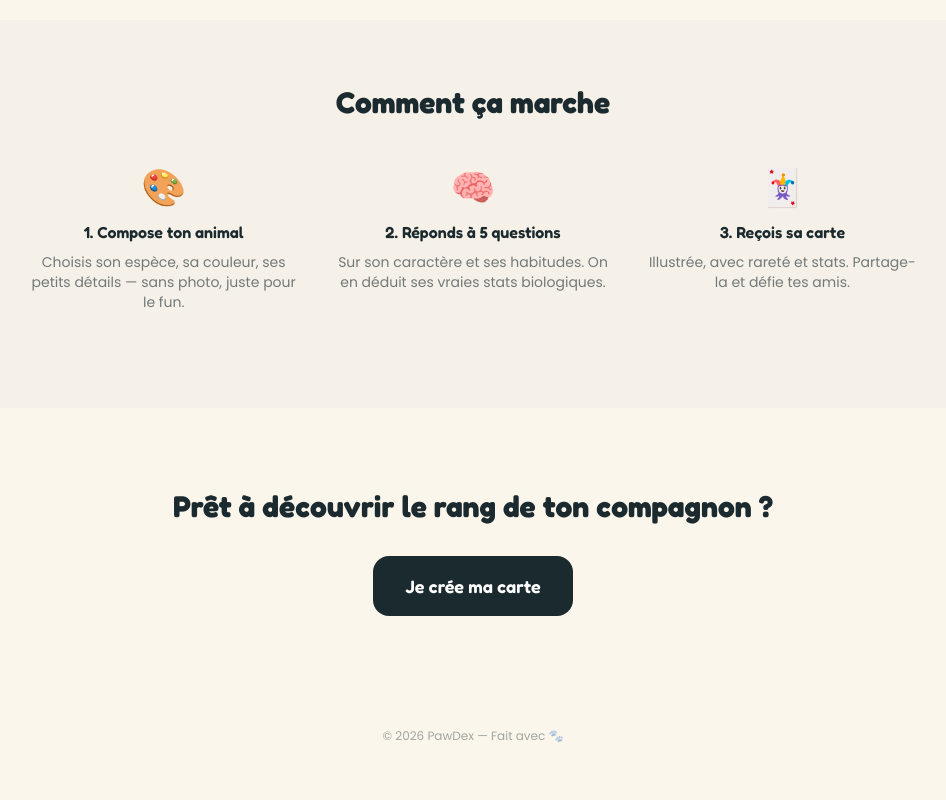
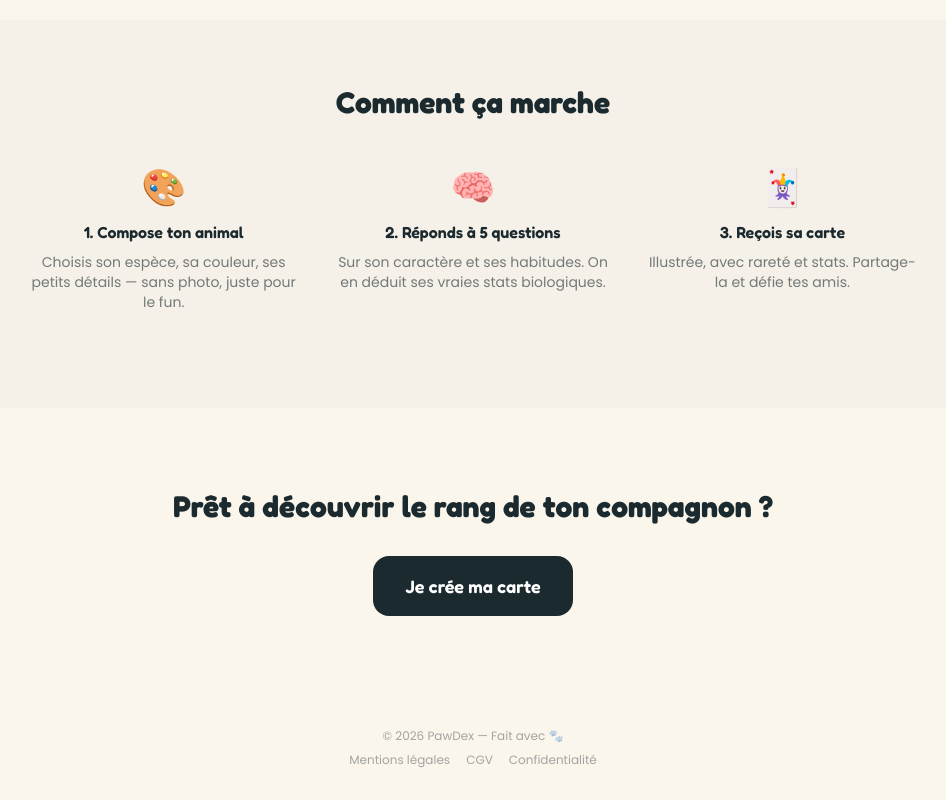
Before and after one commit to roxaneboire44-debug/pawdex, a Next.js app: page / in a window 1280 px wide. Shown: the part 1340-2140 px from the top of the page, without its empty margins (167-1113 px from the left). Before the commit the page ends 2116 px from the top, so only its background shows below. Built offline with nearby package versions, Linux system fonts and the light colour scheme.

Commit message:
Update page.tsx

```diff
--- a/app/page.tsx
+++ b/app/page.tsx
@@ -123,8 +123,13 @@ export default function Home() {
         </Link>
       </section>
 
-      <footer className="px-6 py-8 text-center text-xs text-ink/40">
-        © {new Date().getFullYear()} PawDex — Fait avec 🐾
+            <footer className="px-6 py-8 text-center text-xs text-ink/40 space-y-2">
+        <p>© {new Date().getFullYear()} PawDex — Fait avec 🐾</p>
+        <p className="flex justify-center gap-4">
+          <Link href="/mentions-legales" className="hover:text-ink/60">Mentions légales</Link>
+          <Link href="/cgv" className="hover:text-ink/60">CGV</Link>
+          <Link href="/confidentialite" className="hover:text-ink/60">Confidentialité</Link>
+        </p>
       </footer>
     </main>
   );
```
